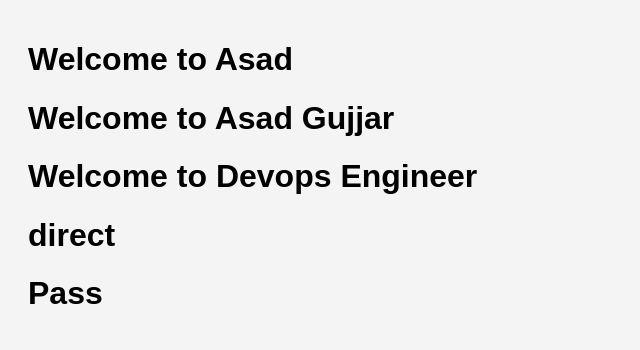
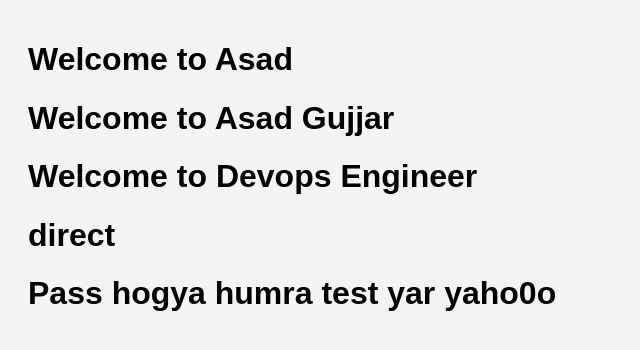
Before and after one commit to AsadGulzar/third_practice, a Flask app: page / in a window 1280 px wide. Shown: the part 46-396 px from the top of the page, without its empty margins (0-640 px from the left). Run offline with Flask 3, Linux system fonts and the light colour scheme.

Commit message:
last time checking automation

```diff
--- a/templates/home.html
+++ b/templates/home.html
@@ -5,5 +5,5 @@
 <h1>Welcome to Asad Gujjar</h1>
 <h1>Welcome to Devops Engineer</h1>
 <h1>direct</h1>
-<h1>Pass</h1>
+<h1>Pass hogya humra test yar yaho0o</h1>
 {% endblock %}
```
